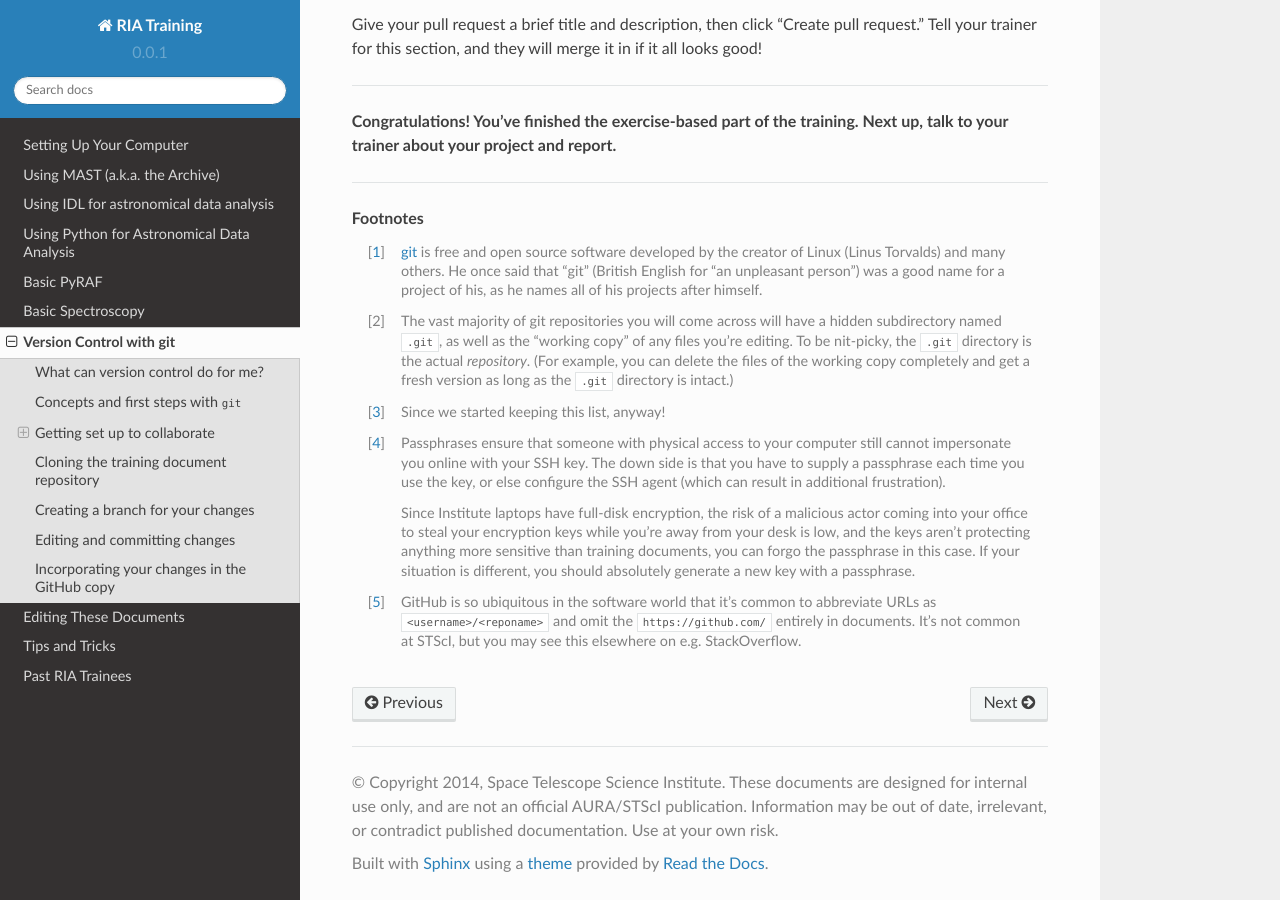
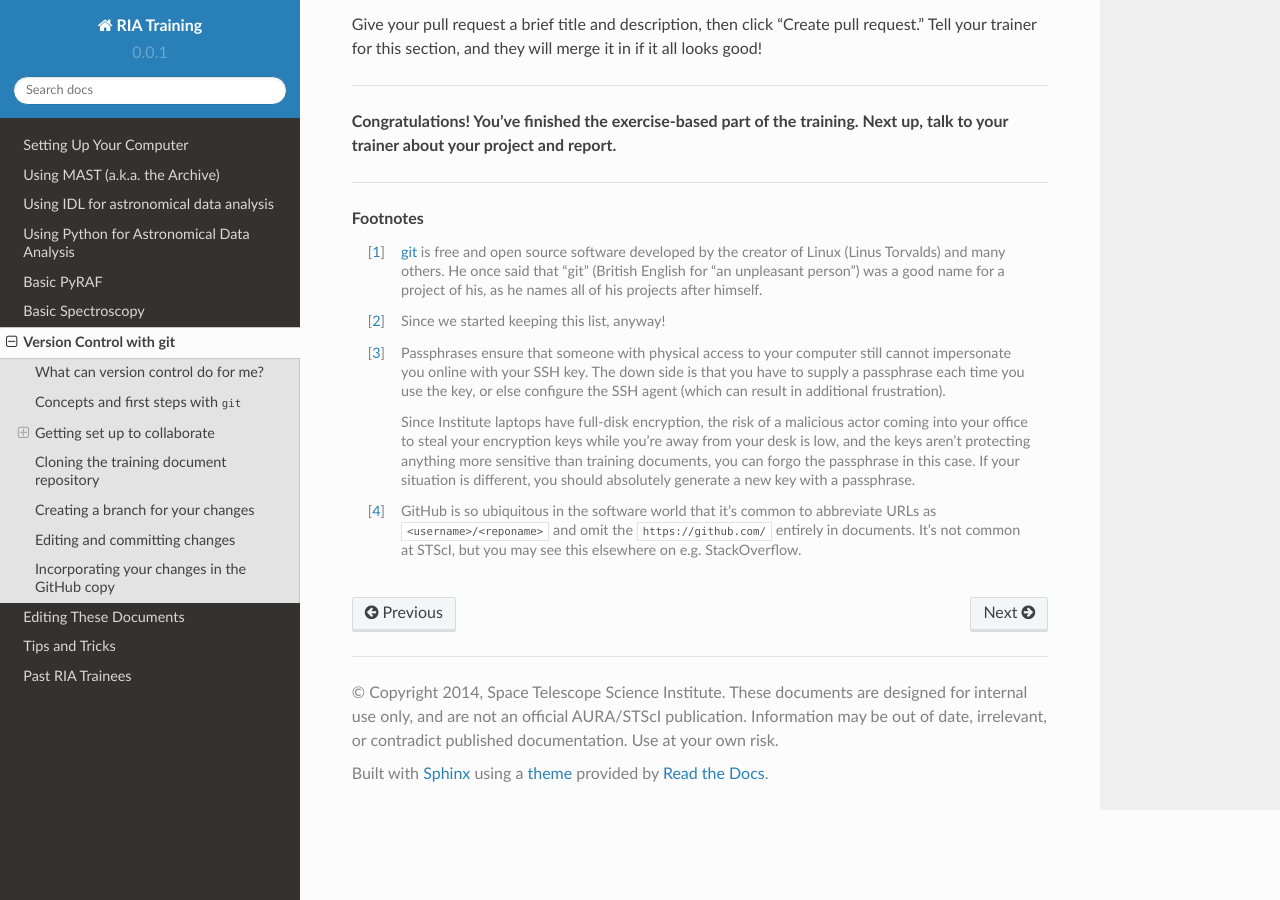
Before and after one commit to staceybright/training-library, a Sphinx documentation site: the page built from source/version_control.txt, in a window 1280 px wide and 900 px high, scrolled down 10547 px. Built offline with Sphinx 7.4.7 and the Read the Docs theme 2.0.0, drawn with Linux system fonts in a browser that asks for light colours.

Commit message:
Remove unused footnote in version control doc

```diff
--- a/source/version_control.txt
+++ b/source/version_control.txt
@@ -328,7 +328,6 @@ Give your pull request a brief title and description, then click "Create pull re
 .. rubric:: Footnotes
 
 .. [#gitproject] `git <http://git-scm.com/>`_ is free and open source software developed by the creator of Linux (Linus Torvalds) and many others. He once said that "git" (British English for "an unpleasant person") was a good name for a project of his, as he names all of his projects after himself.
-.. [#gitdirectory] The vast majority of git repositories you will come across will have a hidden subdirectory named ``.git``, as well as the "working copy" of any files you're editing. To be nit-picky, the ``.git`` directory is the actual *repository*. (For example, you can delete the files of the working copy completely and get a fresh version as long as the ``.git`` directory is intact.)
 .. [#wellkinda] Since we started keeping this list, anyway!
 .. [#passphrase] Passphrases ensure that someone with physical access to your computer still cannot impersonate you online with your SSH key. The down side is that you have to supply a passphrase each time you use the key, or else configure the SSH agent (which can result in additional frustration).
 
```
